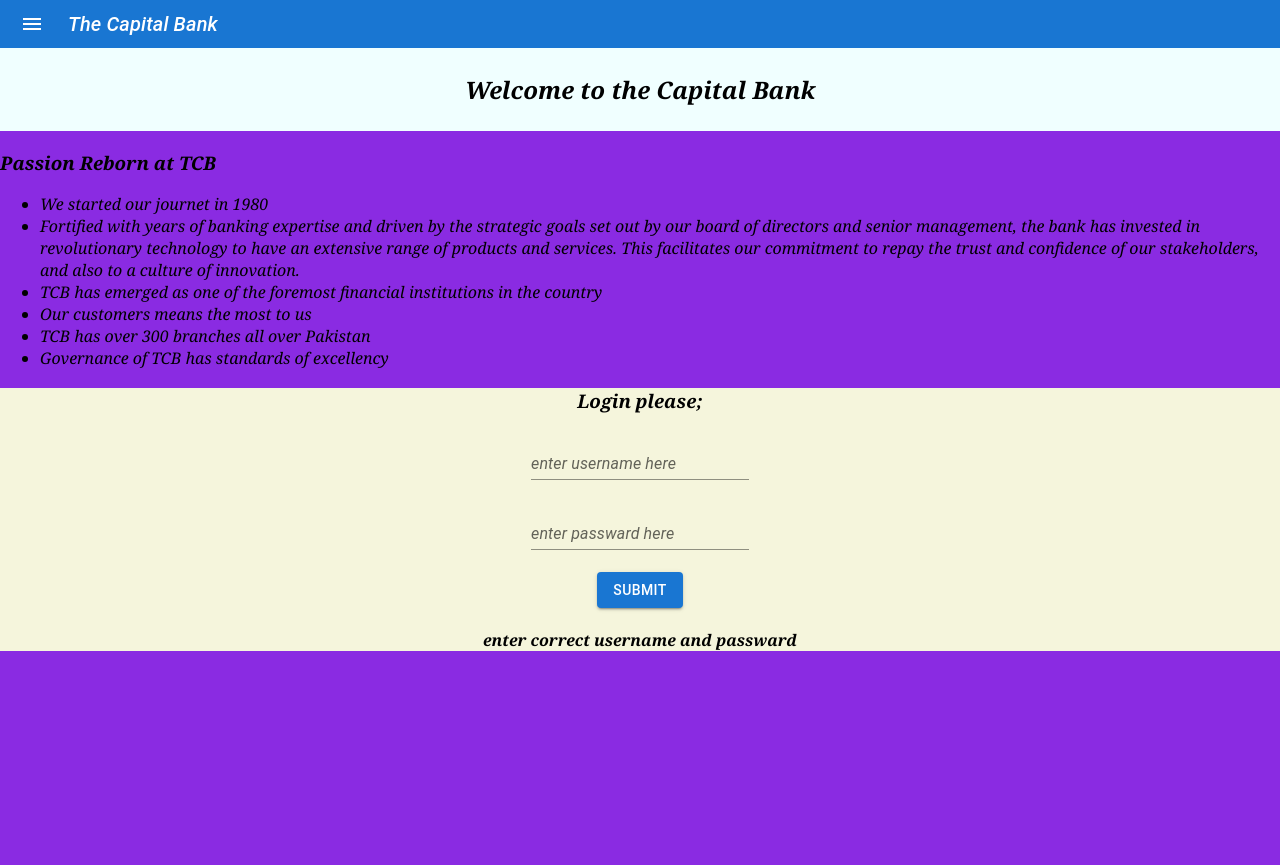
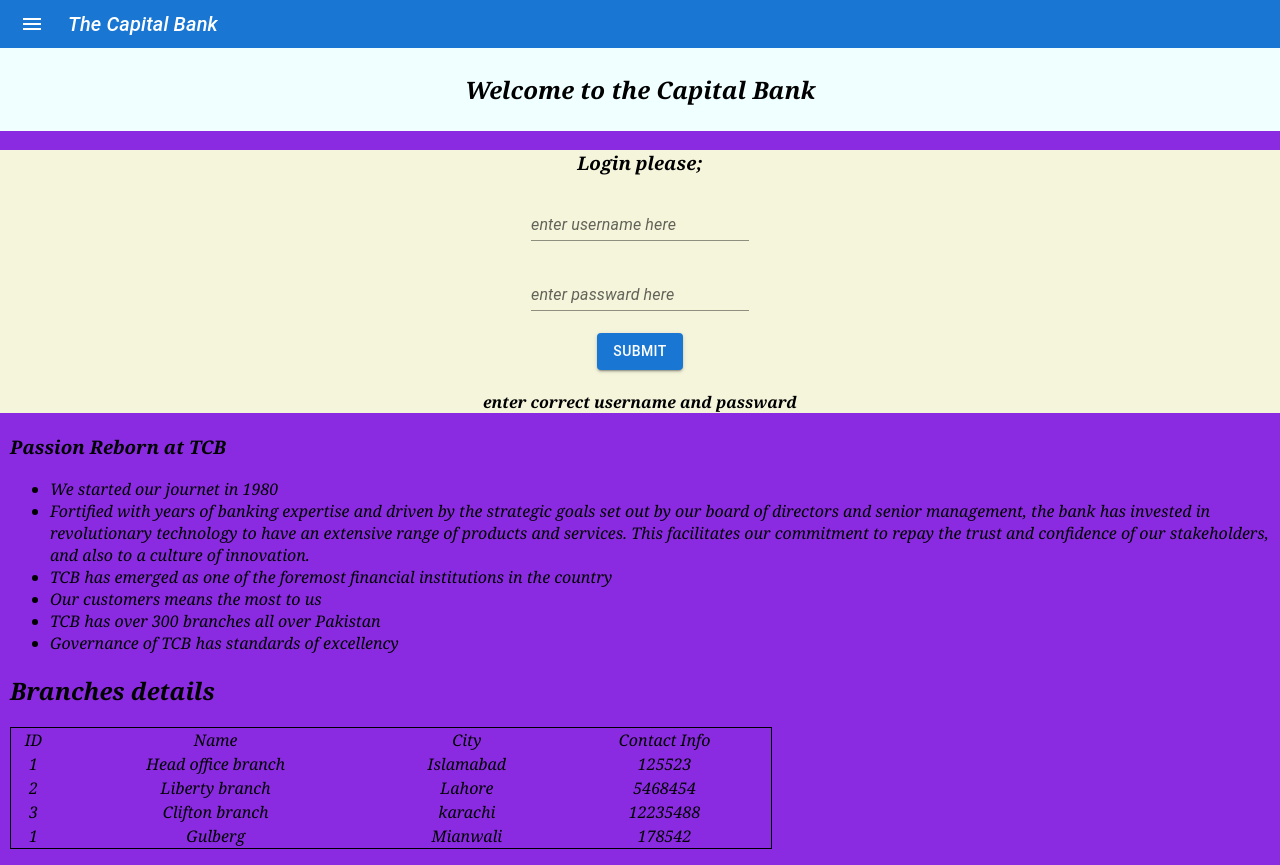
Before and after one commit to imsardarahmed17/IdeaGroup-Assignment-1, a React (Create React App) app: page / in a window 1280 px wide. Before the commit the page ends 800 px from the top, so only its background shows below. Built offline with nearby package versions, Linux system fonts and the light colour scheme.

Commit message:
added branches info in about.js and styled through about.style.css

```diff
--- a/src/App.js
+++ b/src/App.js
@@ -2,9 +2,9 @@
 import "./App.css";
 import DenseAppBar from "./components/AppBar";
 import HomePage from "./components/HomePage";
+import Parent from "./components/Parent";
 import About from "./components/About";
 // import Accounts from "./components/Accounts";
-import Parent from "./components/Parent";
 // import TabScrollButton from '@mui/material/TabScrollButton';
 
 function App() {
@@ -13,8 +13,9 @@ function App() {
     <div className="App">
       <DenseAppBar />
       <HomePage />
+      <Parent/>
       <About />
-      <Parent/>
+
 
     </div>
   );
--- a/src/components/About.js
+++ b/src/components/About.js
@@ -1,8 +1,17 @@
-import React from "react";
+import React, {useState} from "react";
+import './about.style.css'
 
 function About() {
+  const [info, setInfo] = useState(
+[{branchId:1, name: "Head office branch", city: "Islamabad", number:125523},
+{branchId:2, name: "Liberty branch", city: "Lahore", number:5468454},
+{branchId:3, name: "Clifton branch", city: "karachi", number:12235488},
+{branchId:1, name: "Gulberg", city: "Mianwali", number:178542}
+]
+  )
   return (
-    <div style={{ textAlign: "left", color: "black" }}>
+
+    <div className="aboutBody">
       <h3> Passion Reborn at TCB</h3>
       <ul>
         <li>We started our journet in 1980</li>
@@ -25,6 +34,31 @@ function About() {
 
         <li>Governance of TCB has standards of excellency</li>
       </ul>
+      <h2>Branches details</h2>
+      <table className="myTableStyle">
+        <tbody>
+          <tr>
+            <td>ID</td>
+            <td>Name</td>
+            <td>City</td>
+            <td>Contact Info</td>
+          </tr>
+          {
+          info.map(iobj =>
+            <tr key={1}>
+              <td>{iobj.branchId}</td>
+              <td>{iobj.name}</td>
+              <td>{iobj.city}</td>
+              <td>{iobj.number}</td>
+            </tr>
+
+          )
+        }
+        </tbody>
+      </table>
+      <ul>
+
+      </ul>
     </div>
   );
 }
--- a/src/components/Parent.js
+++ b/src/components/Parent.js
@@ -1,7 +1,6 @@
 // import React, { useState } from "react";
 // import Accounts from "./Accounts";
 import SignIn from "./SignIn";
-
 function Parent() {
   //varibales sending as prop to signIn component
   let myUsername = "iamsamalik";
--- /dev/null
+++ b/src/components/about.style.css
@@ -0,0 +1,13 @@
+.aboutBody{
+    padding-left: 10px;
+    text-align: left;
+    color: black;
+}
+.myTableStyle{
+    border: 1px solid black;
+    border-collapse: collapse;
+    text-align:center;
+    width: 60%;
+    padding-left: 20px;
+    padding-right: 20px;
+}
```
